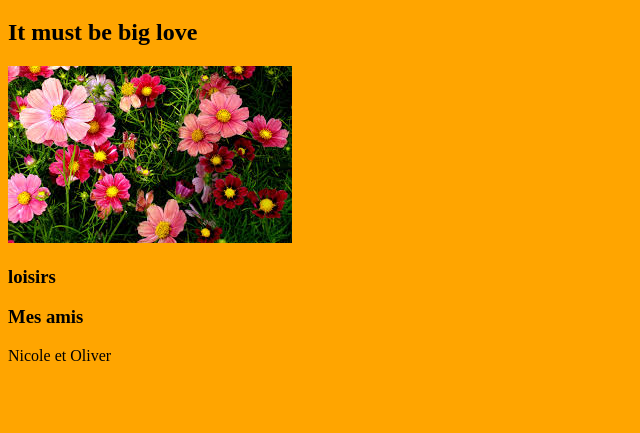
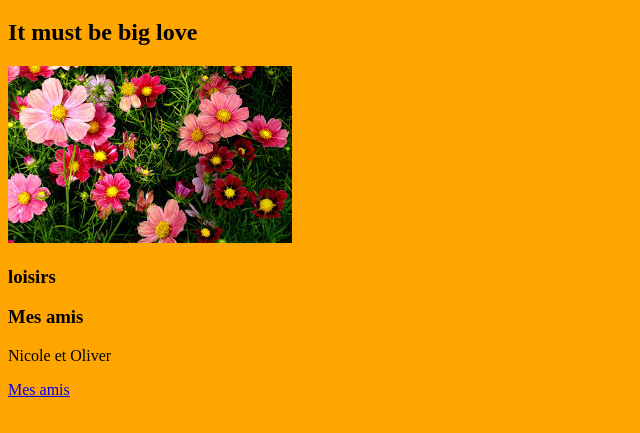
Before and after one commit to marcelwiel/ex1, a plain HTML site: page index.html in a window 1280 px wide. Shown: the part 61-494 px from the top of the page, without its empty margins (0-640 px from the left). Drawn offline with Linux system fonts and the light colour scheme.

Commit message:
ajout d'un lien contact dans index.html

```diff
--- a/index.html
+++ b/index.html
@@ -17,6 +17,7 @@
 
 		<h3>Mes amis</h3>
 		<p>Nicole et Oliver</p>
+		<a href="contacts.html">Mes amis</a>
 
 	</body>
 </html>
```
